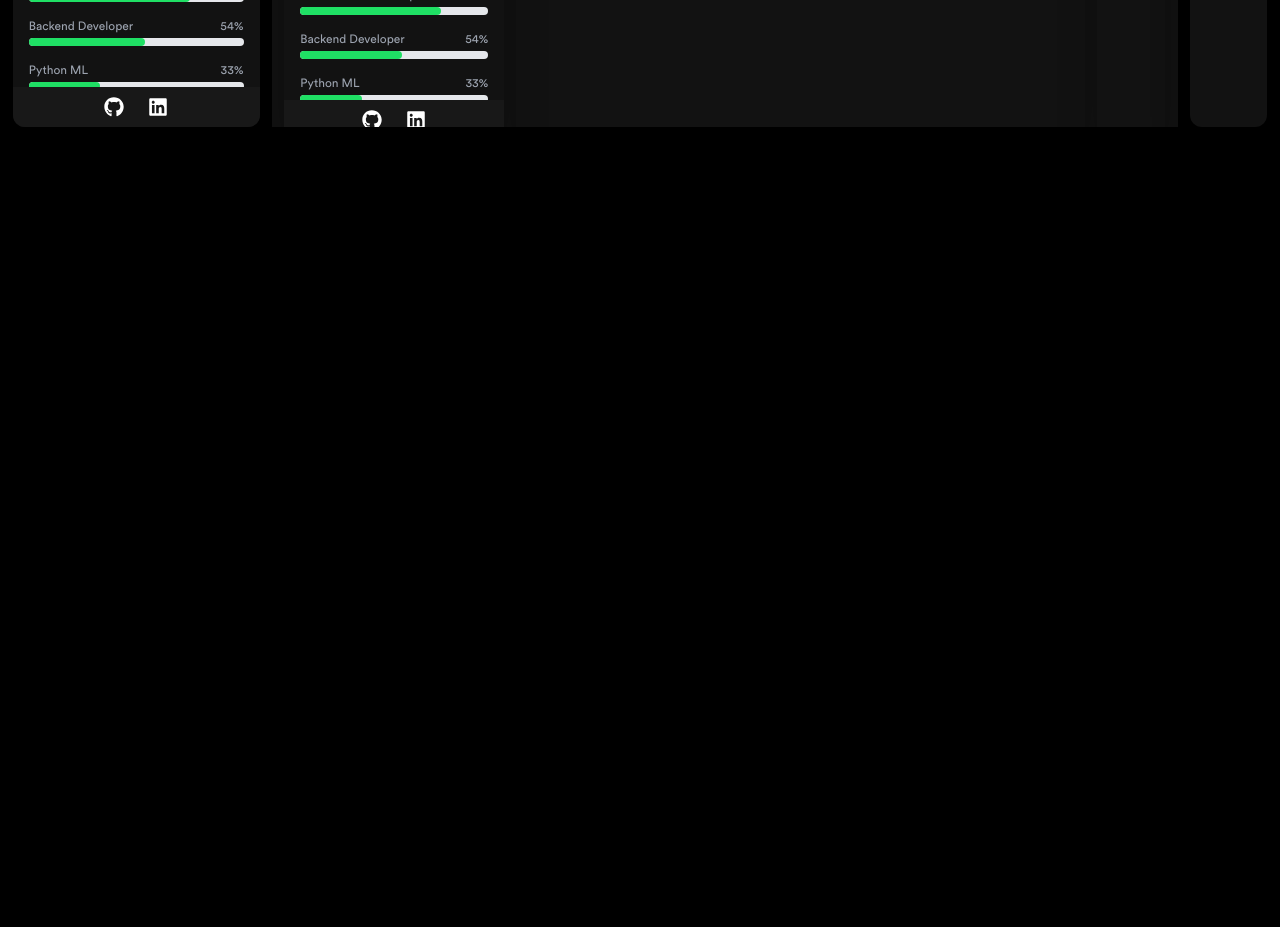
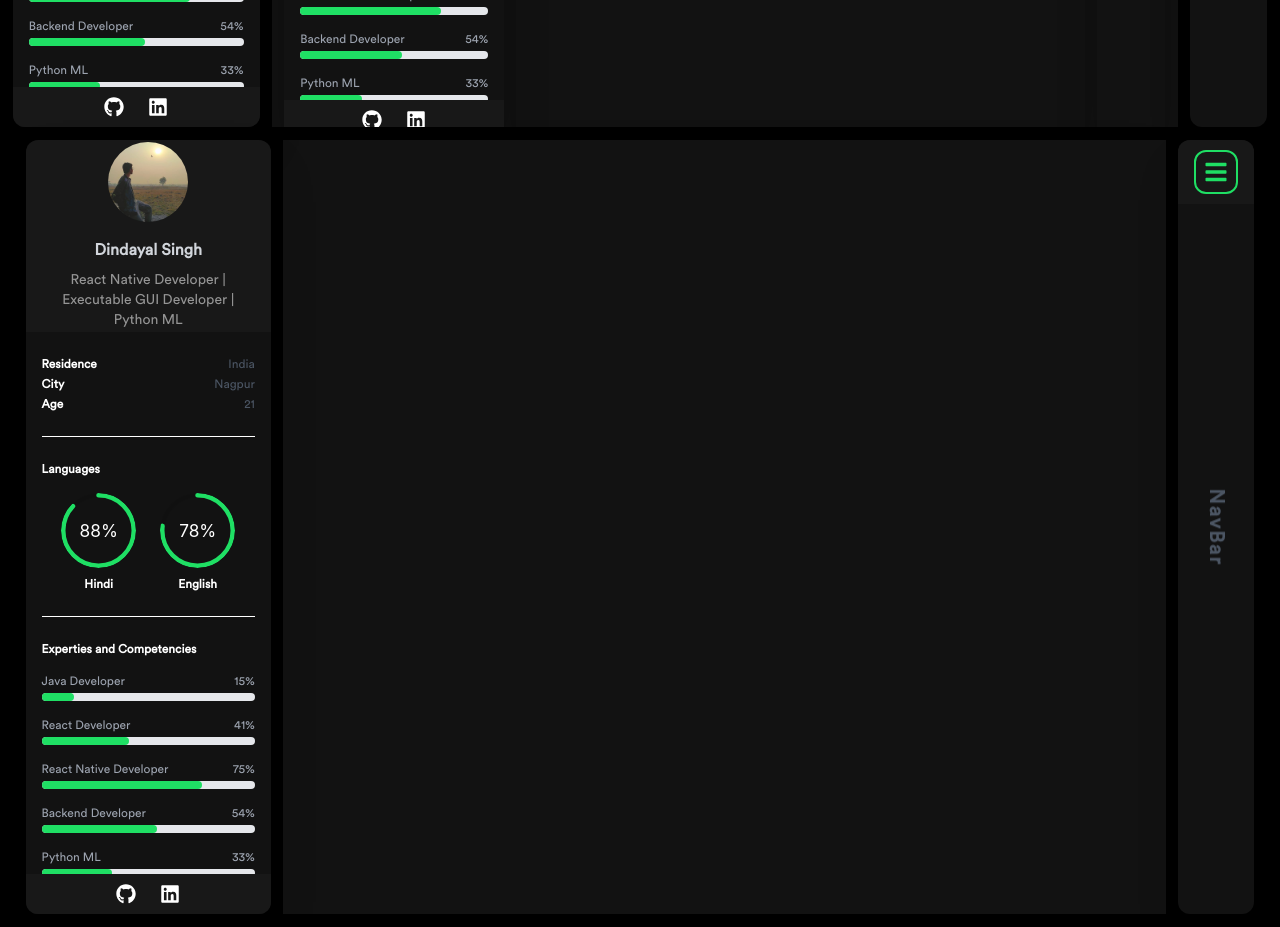
Before and after one commit to dasrajput/Portfolio_dasrajput, a Next.js app: page /layout in a window 1280 px wide. Shown: the part 660-1587 px from the top of the page. Before the commit the page ends 800 px from the top, so only its background shows below. Built offline with nearby package versions, Linux system fonts and the light colour scheme.

Commit message:
added speed insights

```diff
--- a/pages/layout.js
+++ b/pages/layout.tsx
@@ -2,10 +2,12 @@ import Intro from '../components/Common/Intro';
 import Nav from '../components/Common/Nav/Nav';
 import { FaBars, FaMousePointer } from 'react-icons/fa';
 import { SlOptionsVertical } from 'react-icons/sl';
-import { useState } from 'react';
+import React, { useState }  from 'react';
 import { SpeedInsights } from "@vercel/speed-insights/next";
 
-export default function Layout({ children }) {
+export default function Layout({
+  children
+}) {
   const [isOpen, setIsOpen] = useState(false);
   const [intro, setIntro] = useState(false);
 
@@ -58,7 +60,7 @@ export default function Layout({ children }) {
         </div>
         {<Nav isOpen={isOpen} setIsOpen={setIsOpen} />}
       </div>
-      {/* Add SpeedInsights here */}
+      {children}
       <SpeedInsights />
     </div>
   );
```
